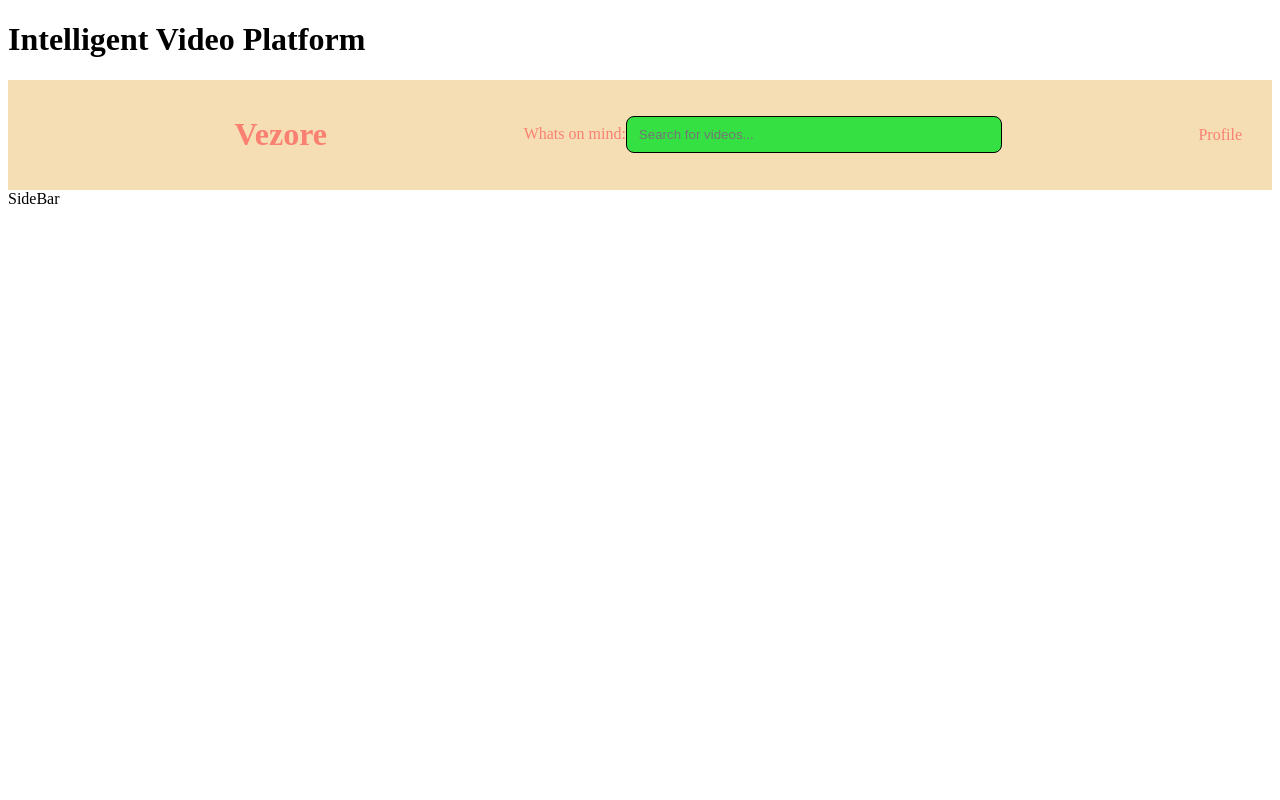
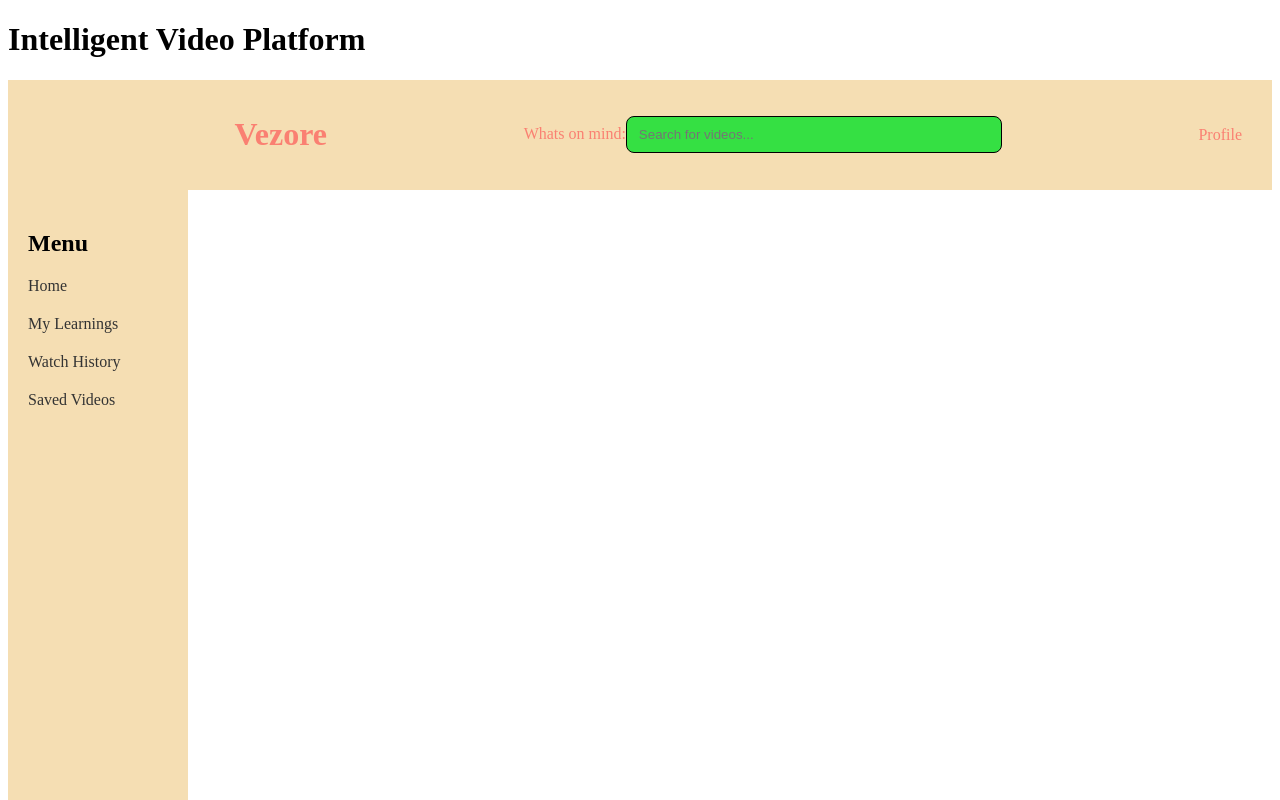
Before and after one commit to prezure2006/Vezore-Smart-learning-Platform, a React (Vite) app in the folder client/: page / in a window 1280 px wide. Shown: the top 800 px of the page. Built offline with nearby package versions, Linux system fonts and the light colour scheme.

Commit message:
feat: created the side bar in the main layout

```diff
--- a/client/src/components/sidebar/SideBar.jsx
+++ b/client/src/components/sidebar/SideBar.jsx
@@ -1,4 +1,16 @@
+import "./sidebar.css";
 const SideBar = () => {
-  return <div>SideBar</div>;
+  return (
+    <aside className="sidebar">
+      <h1>Menu</h1>
+      <div className="listf">
+        <a href="#">Home</a>
+        <a href="#">My Learnings</a>
+        <a href="#">Watch History</a>
+
+        <a href="#">Saved Videos</a>
+      </div>
+    </aside>
+  );
 };
 export default SideBar;
--- a/client/src/components/sidebar/sidebar.css
+++ b/client/src/components/sidebar/sidebar.css
@@ -0,0 +1,21 @@
+.sidebar {
+  display: flex;
+  flex-direction: column;
+  background: wheat;
+  width: 180px;
+  min-height: 100vh;
+  padding: 20px;
+  box-sizing: border-box;
+}
+
+.listf {
+  display: flex;
+  flex-direction: column;
+  gap: 20px;
+}
+
+.listf a {
+  text-decoration: none;
+  color: #333;
+  font-size: 16px;
+}
```
Also changed, not shown: client/src/components/videocard/VideoCard.jsx (added), client/src/components/videocard/videocard.css (added).
